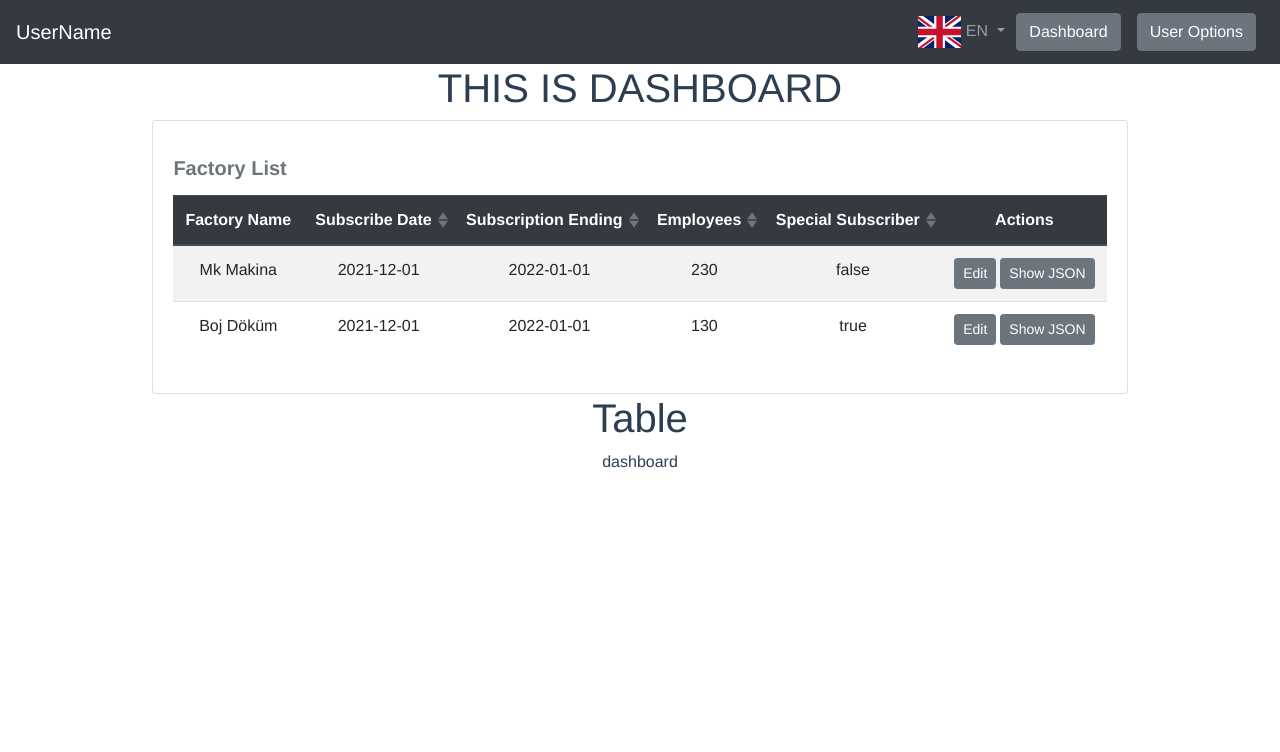
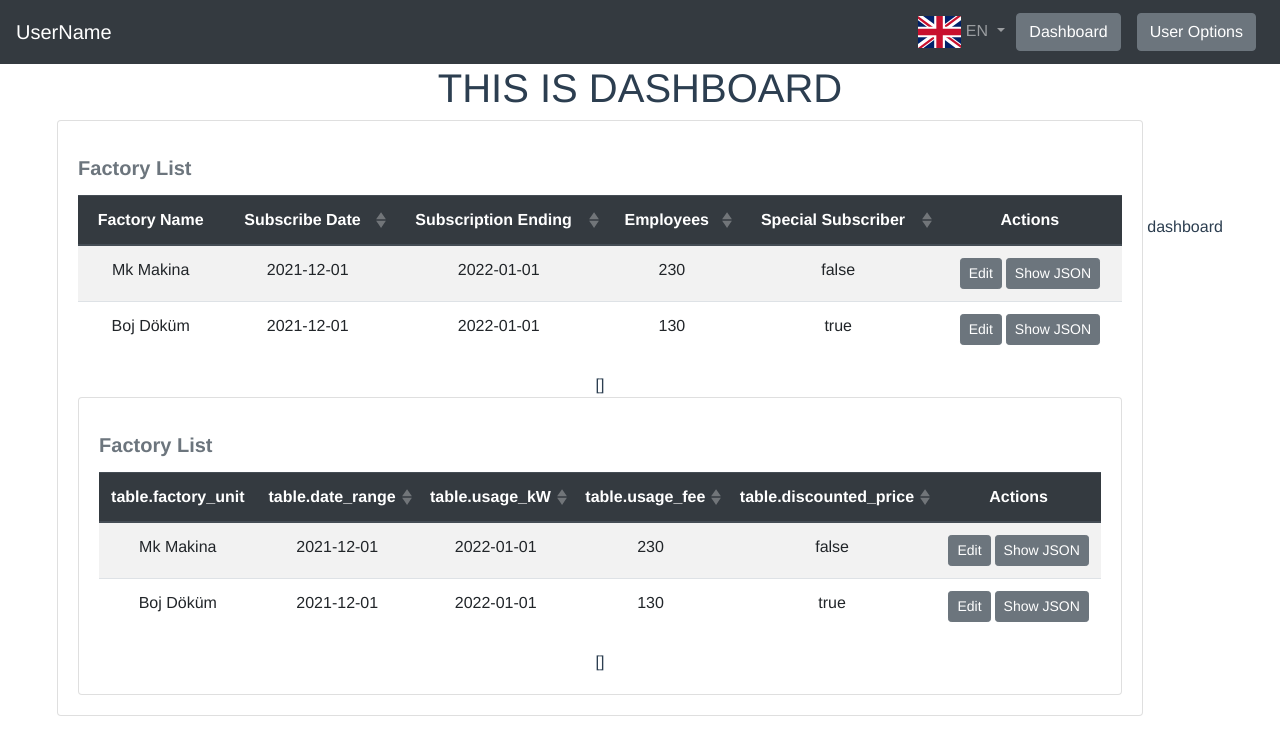
Before and after one commit to kamilmuratyilmaz/public-dash, a Vue app: page /user-name/dashboard in a window 1280 px wide. Shown: the top 752 px of the page. Built offline with nearby package versions, Linux system fonts and the light colour scheme.

Commit message:
feat(FactoryTable): created table

```diff
--- a/src/components/dashboard/FactoryList.vue
+++ b/src/components/dashboard/FactoryList.vue
@@ -9,6 +9,7 @@
       responsive
       striped
       selectable
+      @row-selected="onRowSelected"
       head-variant="dark"
       :sort-by.sync="sortBy"
       :sort-desc.sync="sortDesc"
@@ -35,6 +36,7 @@
         </b-card>
       </template>
     </b-table>
+    {{ selected }}
     <router-view></router-view>
   </div>
 </template>
@@ -46,6 +48,7 @@ export default {
     return {
       sortBy: null,
       sortDesc: false,
+      selected: [],
       items: [
         {
           factory_name: "Mk Makina",
@@ -70,6 +73,11 @@ export default {
         name: "EditTable",
         query: { edit: "factory-list" },
         params: { items: this.items, fields: this.fields },
+      });
+    },
+    onRowSelected(items) {
+      this.selected = items.map((item) => {
+        return item.factory_name;
       });
     },
   },
--- a/src/components/dashboard/FactoryTable.vue
+++ b/src/components/dashboard/FactoryTable.vue
@@ -1,11 +1,124 @@
 <template>
   <div id="factory-table">
-    <h1>Table</h1>
+    <b-table
+      id="factory-table"
+      :items="items"
+      :fields="fields"
+      caption-top
+      hover
+      responsive
+      striped
+      selectable
+      @row-selected="onRowSelected"
+      head-variant="dark"
+      :sort-by.sync="sortBy"
+      :sort-desc.sync="sortDesc"
+    >
+      <template #table-caption>
+        <b style="font-size: 20px">{{ $t("table.factory_list") }}</b>
+      </template>
+
+      <template #cell(edit)="row">
+        <b-button size="sm" @click="edit()" class="mr-1">
+          {{ $t("table.edit") }}
+        </b-button>
+        <b-button size="sm" @click="row.toggleDetails">
+          {{ row.detailsShowing ? $t("table.hide") : $t("table.show") }}
+          JSON
+        </b-button>
+      </template>
+
+      <template #row-details="row">
+        <b-card>
+          <pre><b> {{ JSON.stringify(row.item,function replacer(key, value)
+             {if (key == "_showDetails") return undefined;  return value; },'\t') }}
+          </b></pre>
+        </b-card>
+      </template>
+    </b-table>
+    {{ selected }}
+    <router-view></router-view>
   </div>
 </template>
 
 <script>
-export default {};
+export default {
+  name: "FactoryList",
+  data() {
+    return {
+      sortBy: null,
+      sortDesc: false,
+      selected: [],
+      items: [
+        {
+          factory_unit: "Mk Makina",
+          date_range: "2021-12-01",
+          usage_kW: "2022-01-01",
+          usage_fee: 230,
+          discounted_price: false,
+        },
+        {
+          factory_unit: "Boj Döküm",
+          date_range: "2021-12-01",
+          usage_kW: "2022-01-01",
+          usage_fee: 130,
+          discounted_price: true,
+        },
+      ],
+    };
+  },
+  methods: {
+    edit() {
+      this.$router.push({
+        name: "EditTable",
+        query: { edit: "factory-list" },
+        params: { items: this.items, fields: this.fields },
+      });
+    },
+    onRowSelected(items) {
+      this.selected = items.map((item) => {
+        return item.factory_name;
+      });
+    },
+  },
+  computed: {
+    fields() {
+      return [
+        {
+          key: "factory_unit",
+          label: this.$t("table.factory_unit"),
+          sortable: false,
+          type: "text",
+        },
+        {
+          key: "date_range",
+          label: this.$t("table.date_range"),
+          sortable: true,
+          type: "date",
+        },
+        {
+          key: "usage_kW",
+          label: this.$t("table.usage_kW"),
+          sortable: true,
+          type: "date",
+        },
+        {
+          key: "usage_fee",
+          label: this.$t("table.usage_fee"),
+          sortable: true,
+          type: "number",
+        },
+        {
+          key: "discounted_price",
+          label: this.$t("table.discounted_price"),
+          sortable: true,
+          type: "boolean",
+        },
+        { key: "edit", label: this.$t("table.actions"), type: "edit" },
+      ];
+    },
+  },
+};
 </script>
 
 <style></style>
--- a/src/views/user_logged_in/Dashboard.vue
+++ b/src/views/user_logged_in/Dashboard.vue
@@ -1,10 +1,12 @@
 <template>
   <div id="dashboard">
     <h1>THIS IS DASHBOARD</h1>
-    <b-card style="display: inline-table" borderless="true">
+    <b-card id="factory-list" style="display: inline-table" borderless="true">
       <FactoryList />
+      <b-card id="factory-table">
+        <FactoryTable />
+      </b-card>
     </b-card>
-    <FactoryTable />
     {{ route }}
   </div>
 </template>
```
